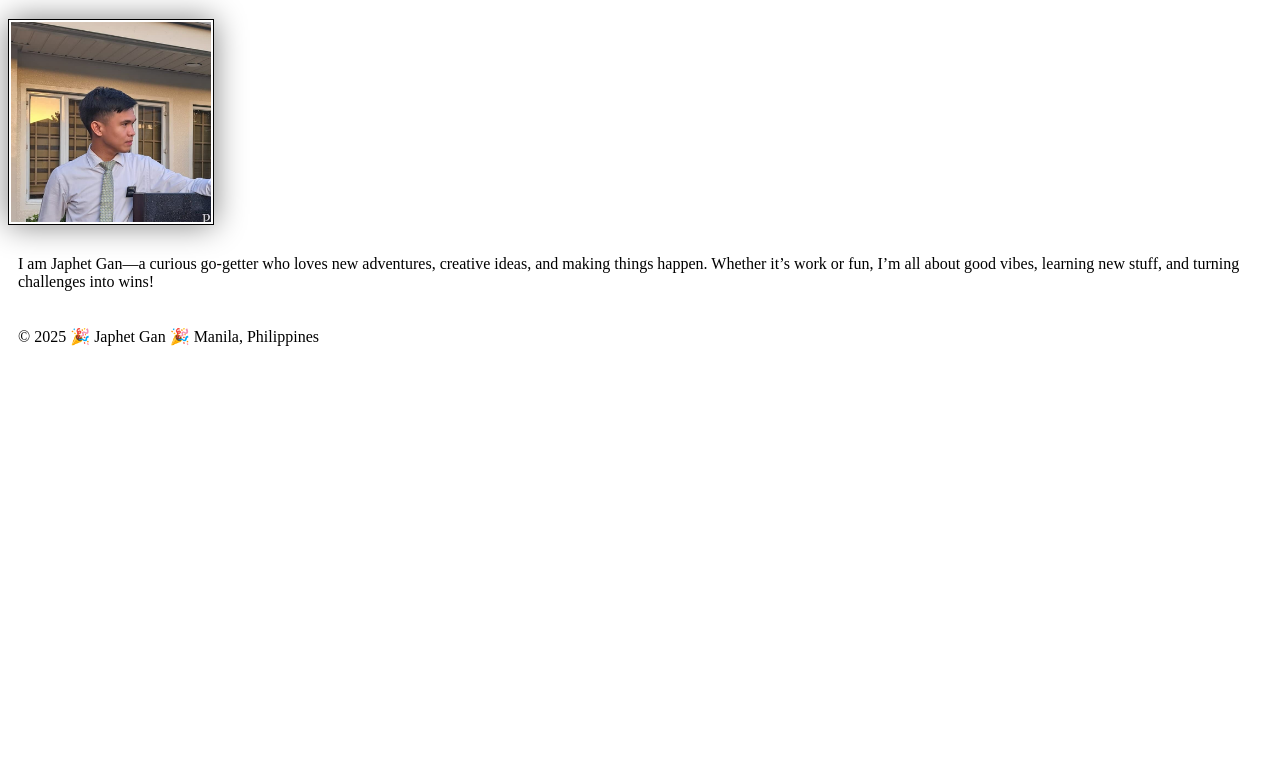
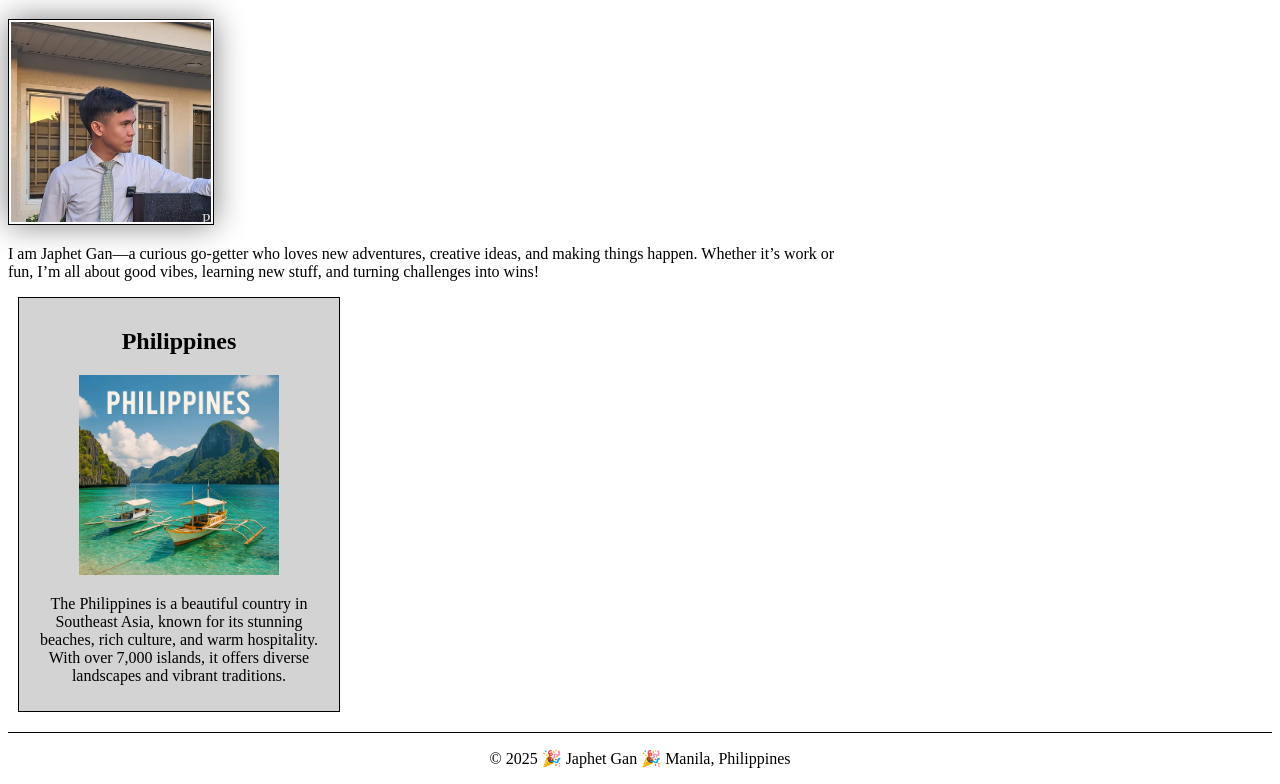
Before and after one commit to japhetgan/wdd130, a plain HTML site: page index.html in a window 1280 px wide. Shown: the part 205-989 px from the top of the page. Before the commit the page ends 800 px from the top, so only its background shows below. Drawn offline with Linux system fonts and the light colour scheme.

Commit message:
week 2 assignment changes

```diff
--- a/index.html
+++ b/index.html
@@ -3,6 +3,8 @@
   <head>
     <meta charset="UTF-8" />
     <meta name="viewport" content="width=device-width, initial-scale=1.0" />
+    <meta name="description" content="Japhet Gan | WDD 130" />
+    <meta name="author" content="Japhet Gan" />
     <title>Japhet Gan | WDD 130</title>
     <link rel="stylesheet" href="styles/styles.css" />
   </head>
@@ -22,6 +24,15 @@
         good vibes, learning new stuff, and turning challenges into wins!
       </p>
     </main>
+    <aside>
+      <h2>Philippines</h2>
+      <img src="images/philippines.jpg" alt="Philippines" />
+      <p>
+        The Philippines is a beautiful country in Southeast Asia, known for its
+        stunning beaches, rich culture, and warm hospitality. With over 7,000
+        islands, it offers diverse landscapes and vibrant traditions.
+      </p>
+    </aside>
     <footer>
       <p>&#169; 2025 🎉 Japhet Gan 🎉 Manila, Philippines</p>
     </footer>
--- a/styles/styles.css
+++ b/styles/styles.css
@@ -13,7 +13,7 @@ h1 {
   color: darkblue;
 }
 
-img {
+main img {
   width: 150 px;
   height: auto;
   border: 1px solid black;
@@ -22,5 +22,30 @@ img {
 }
 
 p {
+  padding: 0;
+}
+
+main {
+  max-width: 840px;
+}
+
+aside {
+  width: 300px;
+  border: 1px solid black;
+  background-color: lightgray;
   padding: 10px;
+  margin: 10px;
+  color: black;
+  text-align: center;
 }
+
+aside img {
+  width: 200px;
+  height: auto;
+}
+
+footer {
+  margin-top: 20px;
+  border-top: 1px solid black;
+  text-align: center;
+}
```
Also changed, not shown: images/philippines.jpg (added).
